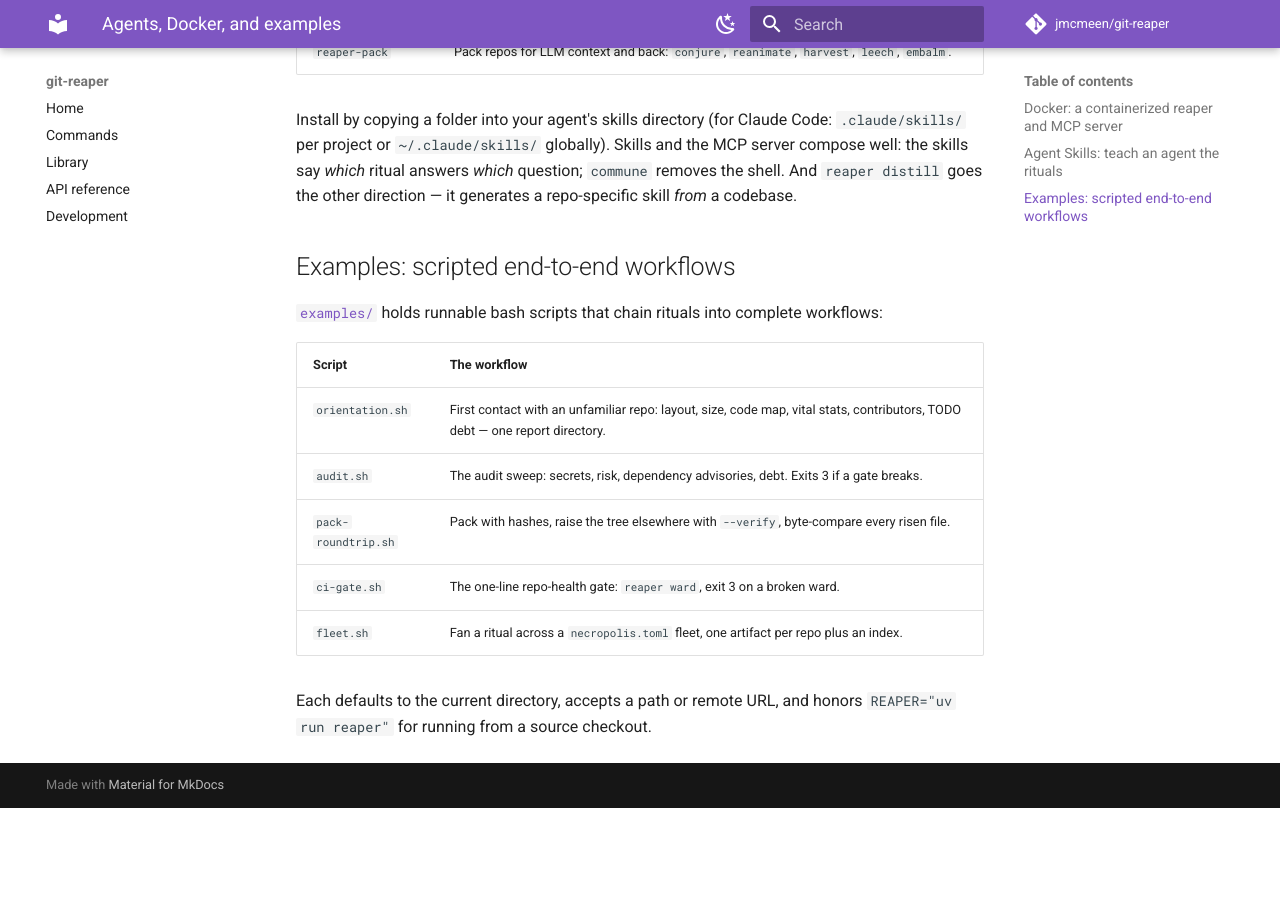
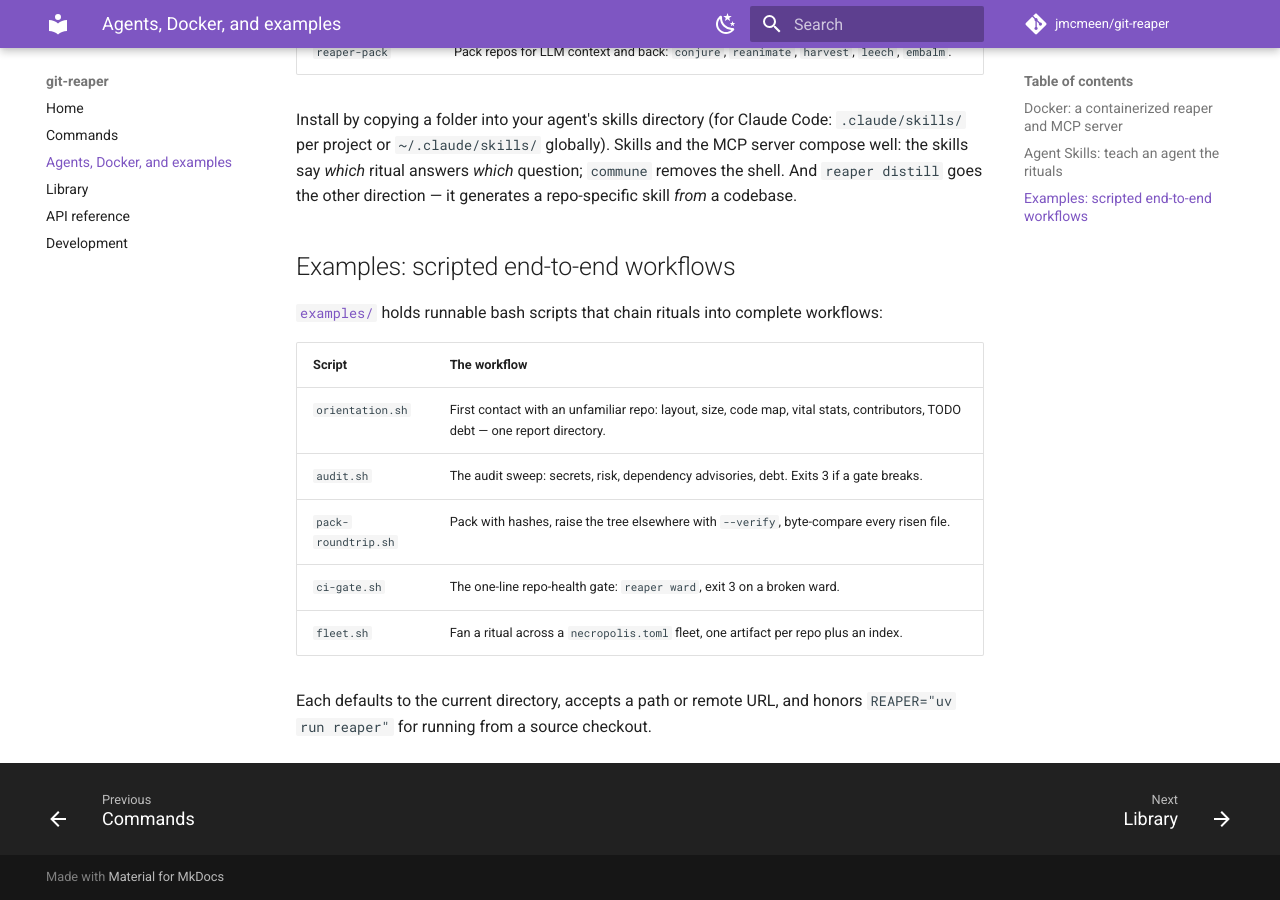
Before and after one commit to jmcmeen/git-reaper, an MkDocs documentation site: the page built from docs/agents.md, in a window 1280 px wide and 900 px high, scrolled down 962 px. Built offline with MkDocs 1.6.1 and Material for MkDocs 9.7.7, drawn with Linux system fonts in a browser that asks for light colours; comment, search, counter and statistics services are not loaded; before the commit the page ends 1770 px from its top, so only the background shows below that.

Commit message:
feat(nav): add link to Agents, Docker, and examples documentation

```diff
--- a/mkdocs.yml
+++ b/mkdocs.yml
@@ -46,6 +46,7 @@ plugins:
 nav:
   - Home: index.md
   - Commands: commands.md
+  - Agents, Docker, and examples: agents.md
   - Library: library.md
   - API reference: api.md
   - Development: development.md
```
